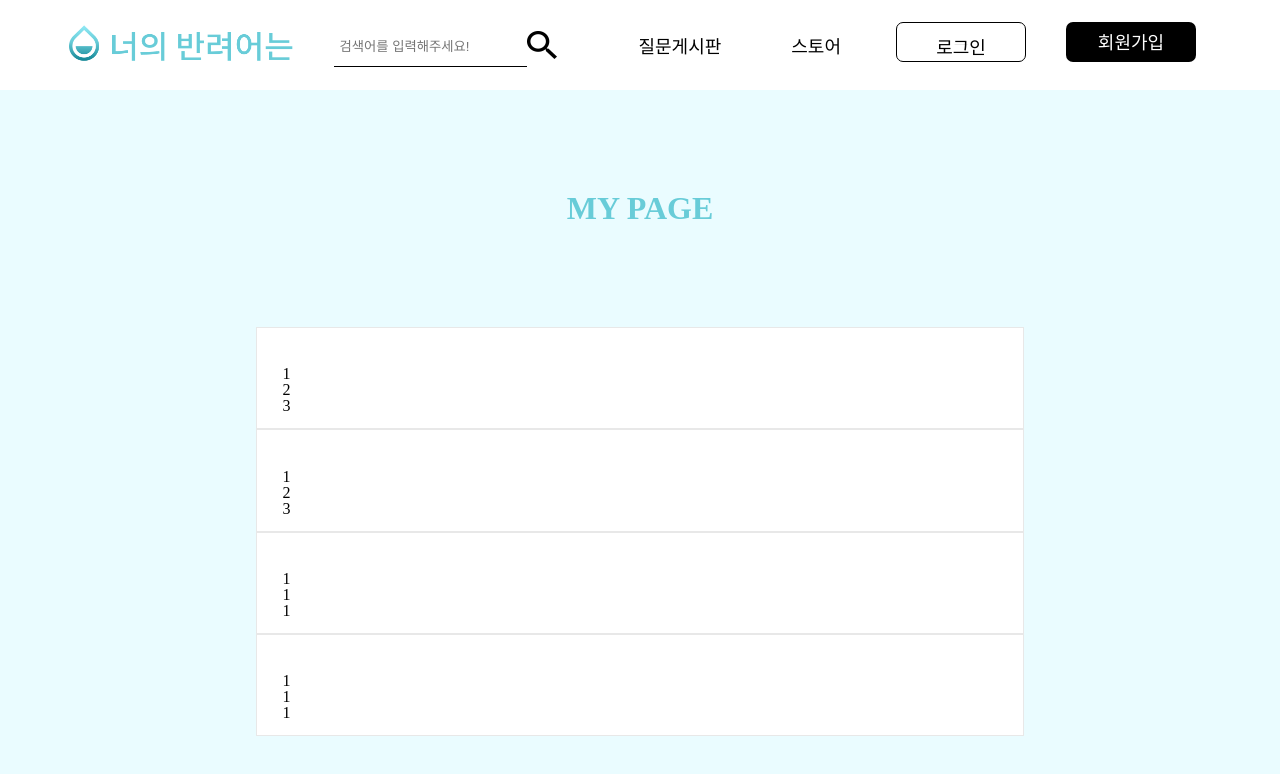
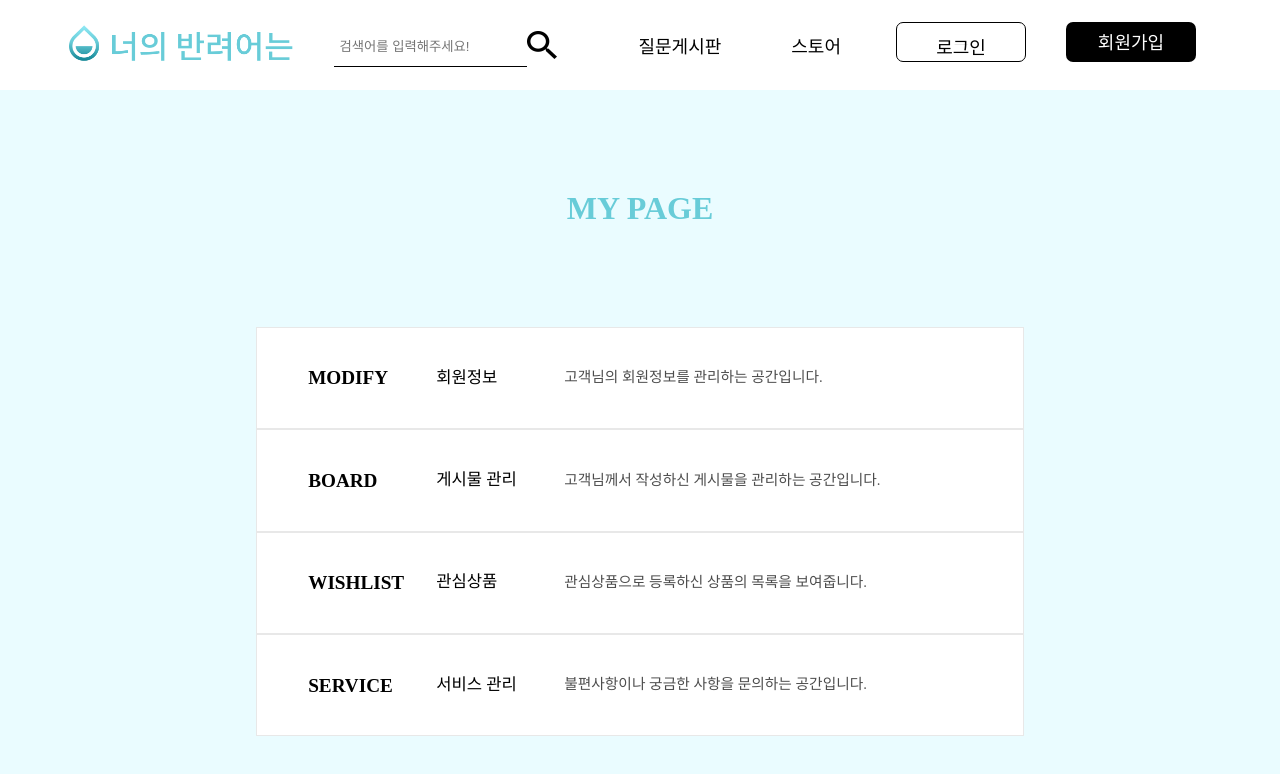
Before and after one commit to rktdnjs/YourFish, a React (Create React App) app: page /MyPage in a window 1280 px wide. Shown: the top 774 px of the page. Built offline with nearby package versions, Linux system fonts and the light colour scheme; a web font is replaced by a local one.

Commit message:
마이페이지 작업 완료

```diff
--- a/data.json
+++ b/data.json
@@ -348,6 +348,11 @@
       "email": "yourfish@naver.com",
       "password": "yourfish2@",
       "id": 62
+    },
+    {
+      "email": "yourfish@naver.com",
+      "password": "yourfish2@",
+      "id": 63
     }
   ]
 }
--- a/src/pages/mypage/MyPage.js
+++ b/src/pages/mypage/MyPage.js
@@ -1,5 +1,4 @@
 import React from 'react'
-import '../../styles/section.css'
 import '../../styles/mypage.css'
 import { useNavigate } from 'react-router-dom';
 
@@ -26,24 +25,24 @@ const MyPage = () => {
             <div className="section__mypage--title">MY PAGE</div>
             <div className="section__mypage__box">
               <div onClick={goToModify} className="section__mypage__box--detail">
-                <div class="section__mypage__box--detail1">1</div>
-                <div class="section__mypage__box--detail2">2</div>
-                <div class="section__mypage__box--detail3">3</div>
+                <div class="section__mypage__box--detail1">MODIFY</div>
+                <div class="section__mypage__box--detail2">회원정보</div>
+                <div class="section__mypage__box--detail3">고객님의 회원정보를 관리하는 공간입니다.</div>
               </div>
               <div onClick={goToBoard} className="section__mypage__box--detail">
-                <div class="section__mypage__box--detail1">1</div>
-                <div class="section__mypage__box--detail2">2</div>
-                <div class="section__mypage__box--detail3">3</div>
+                <div class="section__mypage__box--detail1">BOARD</div>
+                <div class="section__mypage__box--detail2">게시물 관리</div>
+                <div class="section__mypage__box--detail3">고객님께서 작성하신 게시물을 관리하는 공간입니다.</div>
               </div>
               <div onClick={goToWishList} className="section__mypage__box--detail">
-                <div class="section__mypage__box--detail1">1</div>
-                <div class="section__mypage__box--detail2">1</div>
-                <div class="section__mypage__box--detail3">1</div>
+                <div class="section__mypage__box--detail1">WISHLIST</div>
+                <div class="section__mypage__box--detail2">관심상품</div>
+                <div class="section__mypage__box--detail3">관심상품으로 등록하신 상품의 목록을 보여줍니다.</div>
               </div>
               <div onClick={goToService} className="section__mypage__box--detail">
-                <div class="section__mypage__box--detail1">1</div>
-                <div class="section__mypage__box--detail2">1</div>
-                <div class="section__mypage__box--detail3">1</div>
+                <div class="section__mypage__box--detail1">SERVICE</div>
+                <div class="section__mypage__box--detail2">서비스 관리</div>
+                <div class="section__mypage__box--detail3">불편사항이나 궁금한 사항을 문의하는 공간입니다.</div>
               </div>
             </div>
           </div>
--- a/src/pages/writeuserfeed.js
+++ b/src/pages/writeuserfeed.js
@@ -3,7 +3,9 @@ import React from 'react'
 const WriteUserFeed = () => {
   return (
     <div>
-      WriteUserFeed
+      <section className='section__main'>
+        WriteUserFeed
+      </section>
     </div>
   )
 }
--- a/src/styles/mypage.css
+++ b/src/styles/mypage.css
@@ -15,9 +15,43 @@
 .section__mypage__box--detail {
     width: 60vmax;
     height: 8vmax;
-    padding: 3vmax 2vmax 3vmax 2vmax;
+    padding: 3vmax 2vmax 3vmax 4vmax;
     background-color: white;
     cursor: pointer;
     font-family: 'SeoulNamsanM';
     border: 0.1vmax solid #E8E8E8;
+    display: flex;
+    align-items: center;
+    transition: all 0.5s ease-in-out;
 }
+
+.section__mypage__box--detail:hover {
+    background-color:rgba(232, 232, 232, 0.3) ;
+}
+
+.section__mypage__box--detail1 {
+    font-size: 1.5vmax;
+    font-weight: bold;
+    min-width: 10vmax;
+}
+
+.section__mypage__box--detail2 {
+    font-size: 1.3vmax;
+    min-width: 10vmax;
+}
+
+.section__mypage__box--detail3 {
+    font-size: 1.15vmax;
+    color:rgba(0, 0, 0, 0.7);
+}
+
+.section__mypage__box--detail3:after {/*after 가상요소*/
+    display:block;/*a요소를 블록 요소라고 선언*/
+    content: '';/*comtent안은 밑줄 디자인을 위해 비워두세요.*/
+    border-bottom: solid 1px black;
+    transform: scaleX(0);/*크기를 0으로 줌으로써 평상시엔 밑줄 없음*/
+    transition: transform 250ms ease-in-out; /*변형 방식*/
+ }
+ .section__mypage__box--detail3:hover:after {
+    transform: scaleX(1);/*a 속성에 hover시 after를 기존 크기로 변경*/
+ }
```
